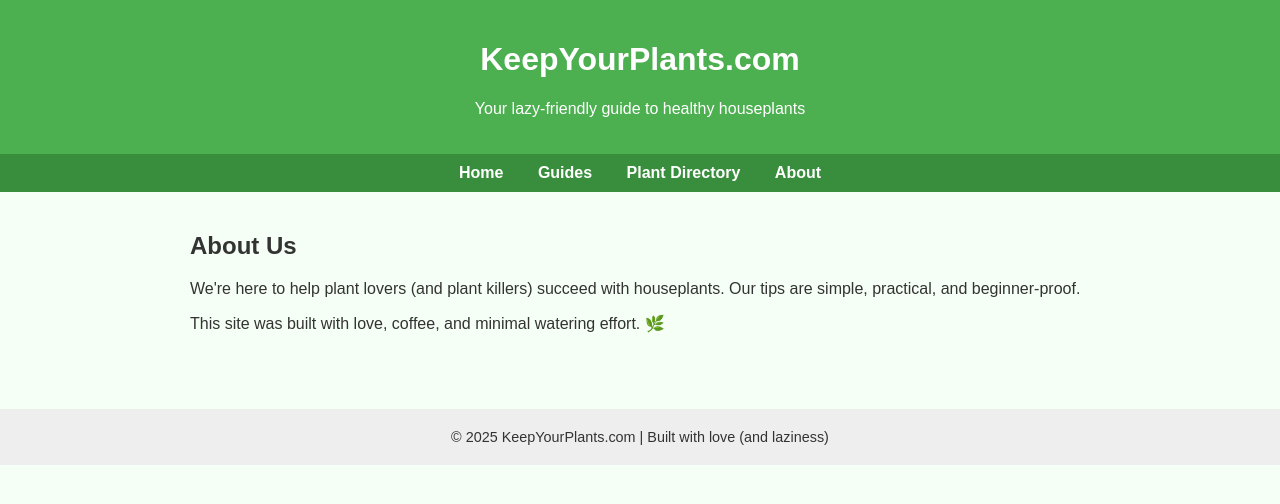
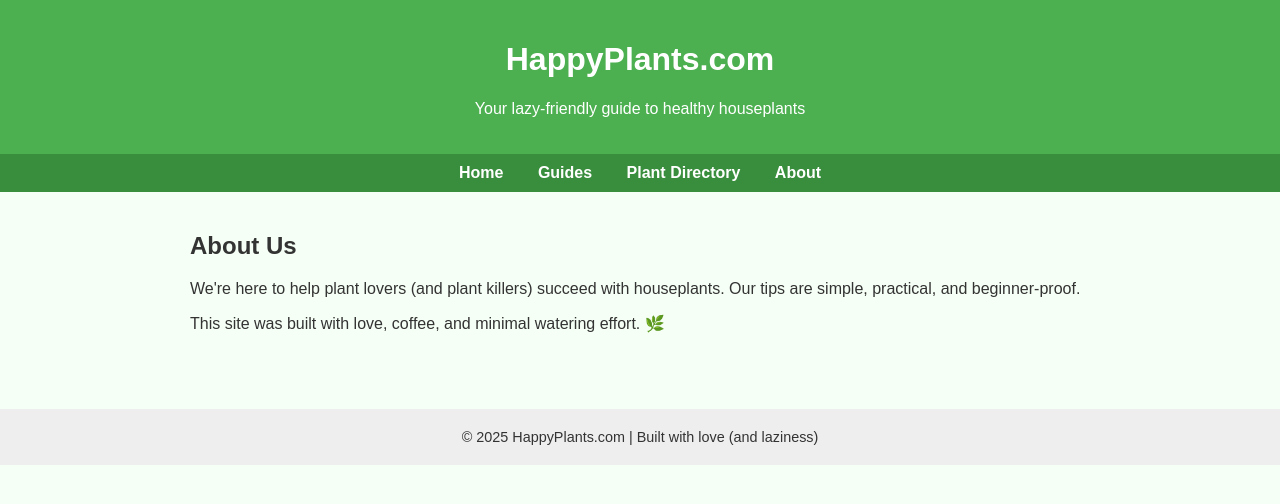
Before and after one commit to beneeclarkee/HappyPlants, a plain HTML site: page about.html in a window 1280 px wide. Drawn offline with Linux system fonts and the light colour scheme.

Commit message:
Add files via upload

```diff
--- a/about.html
+++ b/about.html
@@ -3,7 +3,7 @@
 <head>
   <meta charset="UTF-8">
   <meta name="viewport" content="width=device-width, initial-scale=1.0">
-  <title>About - KeepYourPlants.com</title>
+  <title>About - HappyPlants.com</title>
 
   <style>
     body {
@@ -54,7 +54,7 @@
 </head>
 <body>
   <header>
-    <h1>KeepYourPlants.com</h1>
+    <h1>HappyPlants.com</h1>
     <p>Your lazy-friendly guide to healthy houseplants</p>
   </header>
   <nav>
@@ -71,7 +71,7 @@
 
   </div>
   <footer>
-    &copy; 2025 KeepYourPlants.com | Built with love (and laziness)
+    &copy; 2025 HappyPlants.com | Built with love (and laziness)
   </footer>
 </body>
 </html>
```
Also changed, not shown: directory.html (+3 -3 lines), guides.html (+3 -3 lines).
